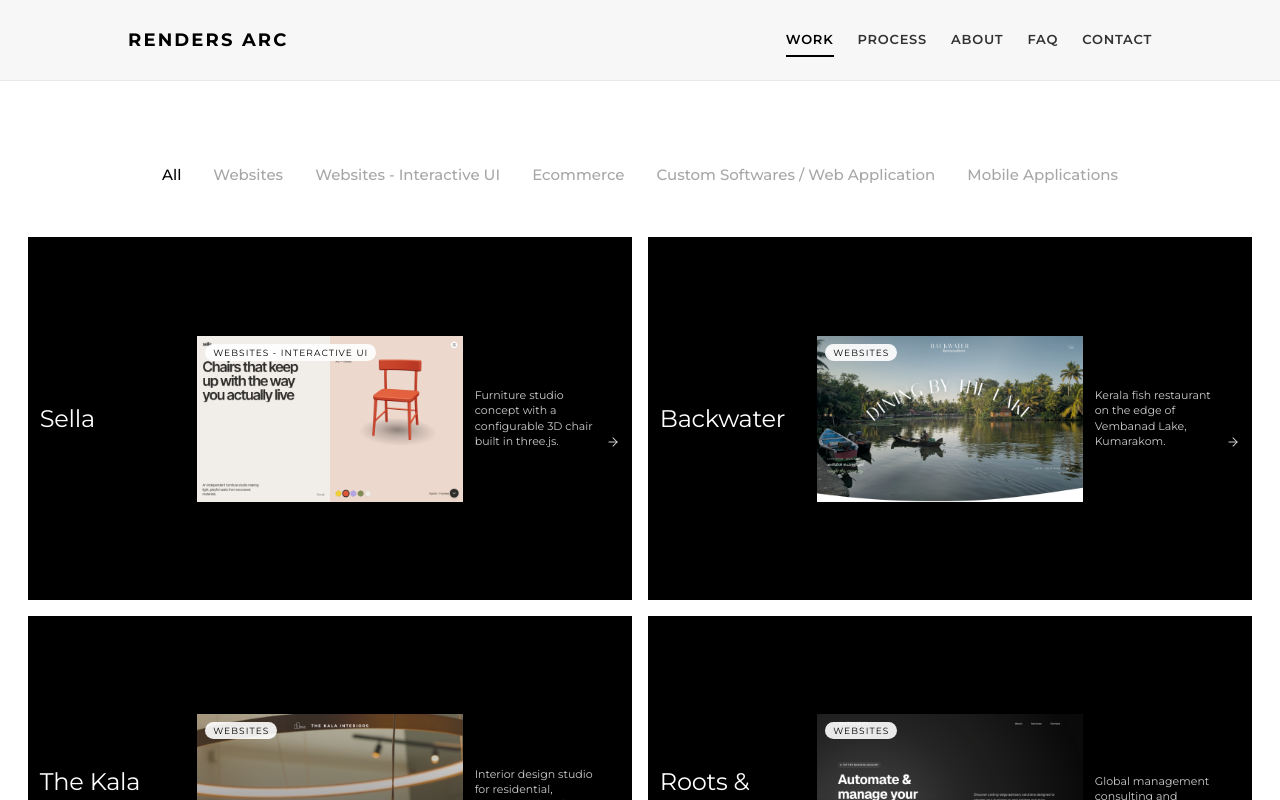
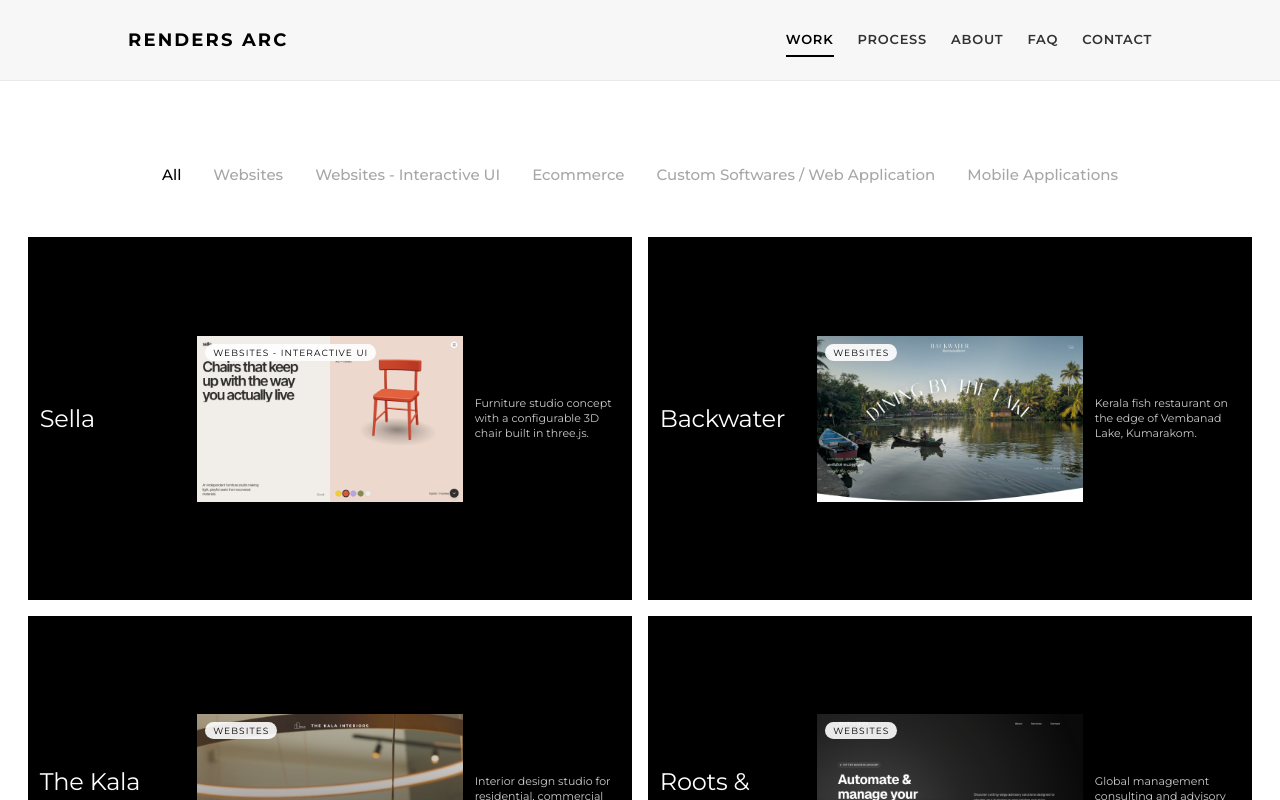
Before and after one commit to Rendersarc2026/Rendersarc, a Next.js app: page /work in a window 1280 px wide. Shown: the top 800 px of the page. Built offline with nearby package versions, Linux system fonts and the light colour scheme.

Commit message:
Refactor code structure for improved readability and maintainability

```diff
--- a/src/app/components/WorkGrid.tsx
+++ b/src/app/components/WorkGrid.tsx
@@ -5,7 +5,7 @@ import Image from 'next/image';
 import Link from 'next/link';
 import { usePathname, useRouter, useSearchParams } from 'next/navigation';
 import { AnimatePresence, MotionConfig, motion } from 'motion/react';
-import { ArrowRight } from 'lucide-react';
+import { ArrowUpRight } from 'lucide-react';
 import { categories, projects, type Project } from '@/app/data/work';
 
 const ALL = 'all';
@@ -112,13 +112,20 @@ export function WorkGrid() {
 }
 
 /**
- * Black panel: title on the left, screenshot in the middle, summary and arrow
- * on the right. Lays out by its own width (container query) so it stacks the
- * same way whether the grid is one column or two.
+ * Black panel: title on the left, screenshot in the middle, summary on the
+ * right. Lays out by its own width (container query) so it stacks the same way
+ * whether the grid is one column or two. On hover (or keyboard focus) the panel
+ * blurs and offers "Case study" and "View site"; on touch screens, which have
+ * no hover, tapping anywhere opens the case study.
  */
 function WorkCard({ project, delay }: { project: Project; delay: number }) {
   const cover = project.caseStudy?.cover;
   const thumb = cover ?? project.image;
+  const href = `/work/${project.slug}`;
+  // Buttons only take clicks while the overlay is showing, so invisible ones
+  // never swallow a tap meant for the card.
+  const action =
+    'pointer-events-none group-hover:pointer-events-auto group-focus-within:pointer-events-auto inline-flex items-center gap-1.5 px-5 py-2.5 rounded-full text-sm font-medium tracking-wide transition-colors duration-300 focus:outline-none focus-visible:ring-2 focus-visible:ring-white focus-visible:ring-offset-2 focus-visible:ring-offset-black';
 
   return (
     <motion.article
@@ -129,10 +136,8 @@ function WorkCard({ project, delay }: { project: Project; delay: number }) {
       transition={{ duration: 0.45, ease: EASE, delay }}
       className="@container"
     >
-      <Link
-        href={`/work/${project.slug}`}
-        className="group flex flex-col gap-5 bg-black p-5 @xl:grid @xl:aspect-[5/3] @xl:grid-cols-[1fr_44%_1fr] @xl:items-center @xl:gap-0 @xl:p-0 focus:outline-none focus-visible:ring-2 focus-visible:ring-black focus-visible:ring-offset-2"
-      >
+      <div className="group relative overflow-hidden bg-black">
+        <div className="flex flex-col gap-5 p-5 transition-[filter] duration-500 group-hover:blur-[6px] group-focus-within:blur-[6px] @xl:grid @xl:aspect-[5/3] @xl:grid-cols-[1fr_44%_1fr] @xl:items-center @xl:gap-0 @xl:p-0">
           <div className="relative aspect-[16/10] overflow-hidden bg-white/[0.06] @xl:col-start-2 @xl:row-start-1">
             {thumb && (
               <Image
@@ -152,16 +157,33 @@ function WorkCard({ project, delay }: { project: Project; delay: number }) {
             {project.title}
           </h2>
 
-        <p className="flex items-end gap-1.5 text-xs leading-snug text-white/80 @xl:col-start-3 @xl:row-start-1 @xl:px-[7%] @xl:text-[11px]">
-          <span>{project.summary}</span>
-          <ArrowRight
-            size={14}
-            strokeWidth={1.75}
-            aria-hidden
-            className="shrink-0 transition-transform duration-300 group-hover:translate-x-1"
-          />
+          <p className="text-xs leading-snug text-white/80 @xl:col-start-3 @xl:row-start-1 @xl:px-[7%] @xl:text-[11px]">
+            {project.summary}
           </p>
+        </div>
+
+        {/* Whole-card link for touch screens; keyboard users get the buttons. */}
+        <Link href={href} tabIndex={-1} aria-hidden className="absolute inset-0" />
+
+        <div className="pointer-events-none absolute inset-0 flex items-center justify-center gap-3 bg-black/40 opacity-0 transition-opacity duration-500 group-hover:opacity-100 group-focus-within:opacity-100">
+          <Link href={href} className={`${action} bg-white text-black hover:bg-white/85`}>
+            Case study
+            <span className="sr-only">: {project.title}</span>
           </Link>
+          {!project.hideSiteLink && (
+            <a
+              href={project.url}
+              target="_blank"
+              rel="noopener noreferrer"
+              className={`${action} border border-white/40 text-white hover:border-white`}
+            >
+              View site
+              <ArrowUpRight size={15} strokeWidth={2} aria-hidden />
+              <span className="sr-only">of {project.title} (opens in a new tab)</span>
+            </a>
+          )}
+        </div>
+      </div>
     </motion.article>
   );
 }
```
Also changed, not shown: 1 other file (tests, documents, lock files or other folders). Lines whose indentation alone changed are shown as unchanged.
